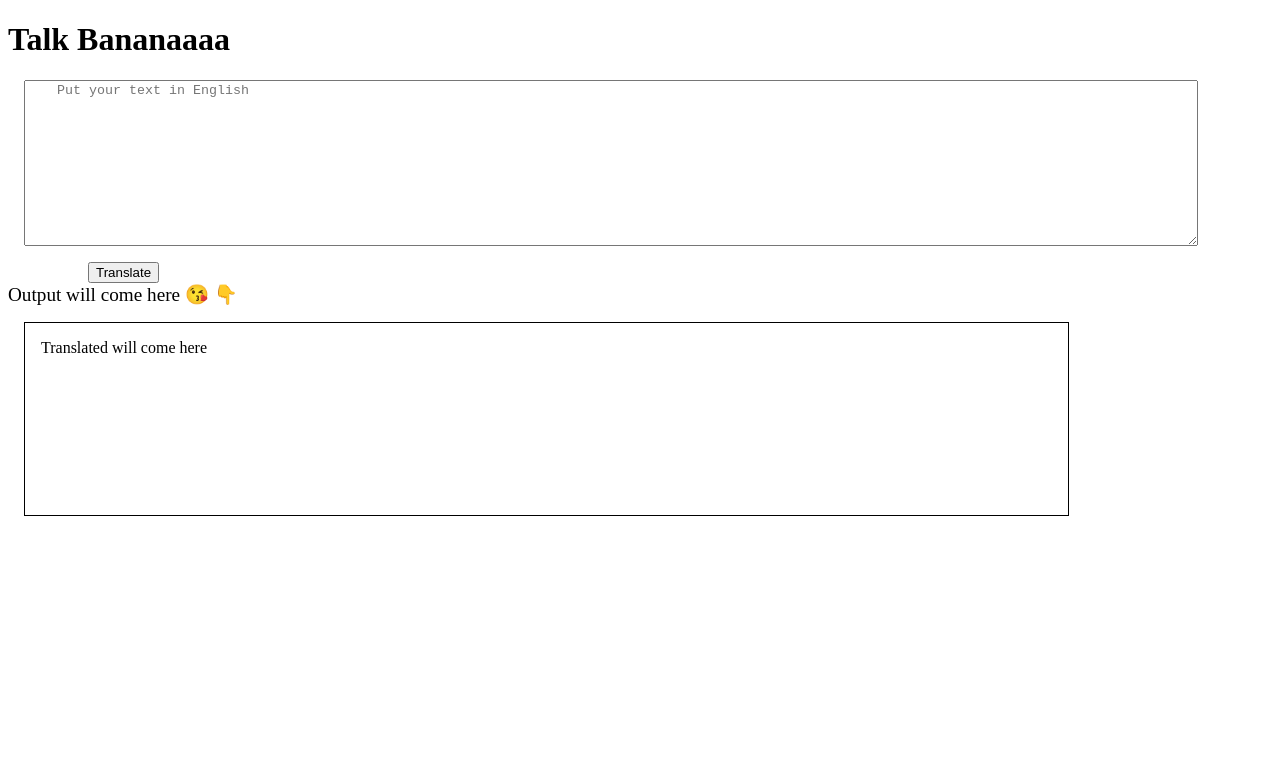
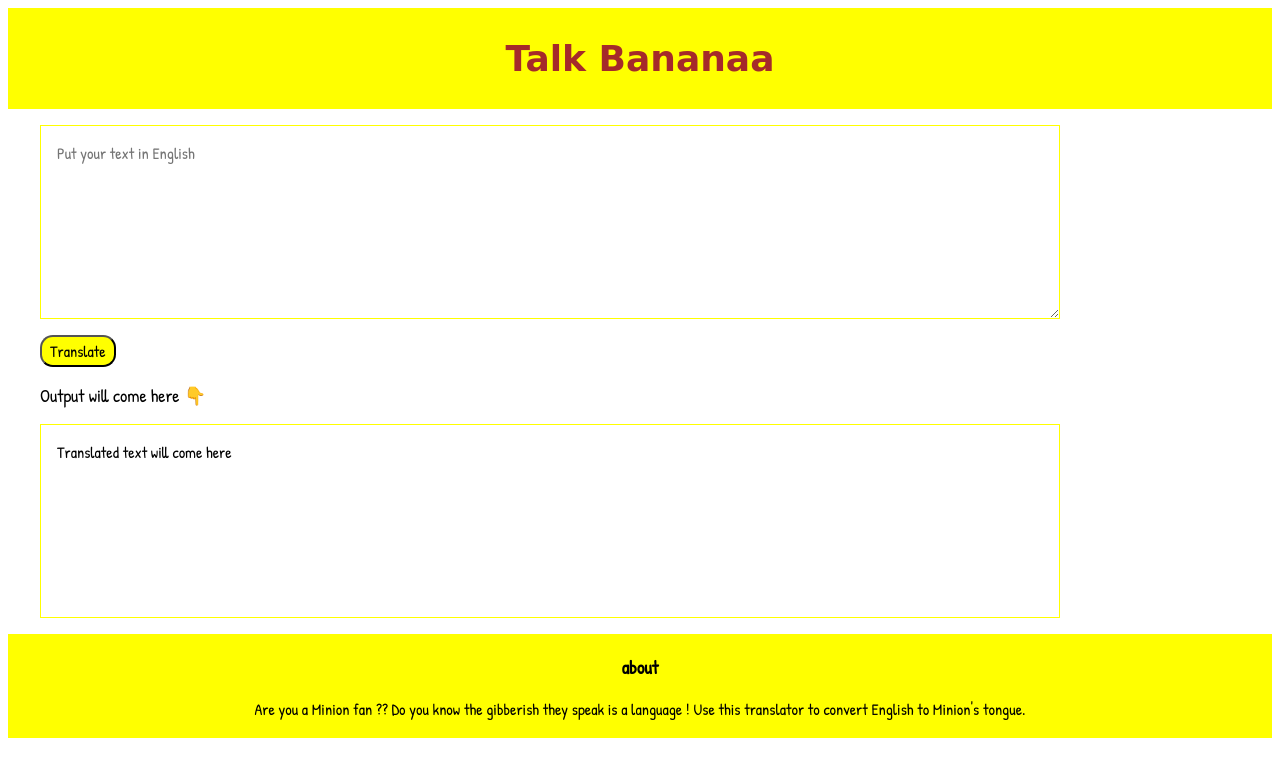
Before and after one commit to OpenSourcePundit/MK6-NeogCamp_lesson4_bananaSpeak, a plain HTML site: page index.html in a window 1280 px wide. Drawn offline with Linux system fonts and the light colour scheme; a web font is replaced by a local one.

Commit message:
style: css file added
css file added , beautified the page.

```diff
--- a/index.html
+++ b/index.html
@@ -5,38 +5,27 @@
     <meta http-equiv="X-UA-Compatible" content="IE=edge">
     <meta name="viewport" content="width=device-width, initial-scale=1.0">
     <title>Banana Speaks</title>
+    <link rel="stylesheet" href="styles.css">
 </head>
 
 <body>
-<style>
-    textarea{
-        display:block;
-        width: 90%;
-        height: 20vh;
-        margin: 1rem;
-        padding-left: 2rem;
-        margin-left: 1rem;
-    }
-    button{
-        margin-left: 5rem;
-    }
-    #output{
-        border:1px solid black;
-        width: 80%;
-        height: 20vh;
-        margin: 1rem;
-        padding: 1rem;
-    }
-</style>
-
-
-    <h1>Talk Bananaaaa</h1>
-
+<nav class="navigation">
+    <h1>Talk Bananaa</h1>
+</nav>
+<div class="container">
     <textarea id="txtinput" placeholder="Put your text in English"></textarea>
     <button id="btn-translate">Translate</button>
-    <div style="font-size:larger">Output will come here 😘 👇</div>
-    <div id="output"> Translated will come here</div>
+
+    <div  class="container" style=" margin-left:1rem;font-size:large">Output will come here  👇</div>
+    <div id="output"> Translated text will come here</div>
+</div>
+
     <script src="app.js" type="text/javascript">
     </script>
+
+    <footer>
+        <h3>about</h3>
+        <p style="margin:1rem;">Are you a Minion fan ?? Do you know the gibberish they speak is a language ! Use this translator to convert English to Minion's tongue.</p>
+    </footer>
 </body>
 </html>
--- /dev/null
+++ b/styles.css
@@ -0,0 +1,53 @@
+@import url('https://fonts.googleapis.com/css2?family=Patrick+Hand&family=Rubik+Marker+Hatch&display=swap');
+nav{
+    font-family: 'Rubik Marker Hatch', cursive;
+}
+body{
+    font-family: 'Patrick Hand', cursive;
+}
+textarea{
+    display:block;
+    border: 1px solid yellow;
+    width: 80%;
+    height: 20vh;
+    margin: 1rem;
+    padding: 1rem;
+}
+button{
+    margin-left: 1rem;
+}
+#output{
+    border:1px solid yellow;
+    width: 80%;
+    height: 20vh;
+    margin: 1rem;
+    padding: 1rem;
+}
+
+.navigation{
+    background-color: yellow;
+    text-align: center;
+    font-size: 1.5rem;
+    color: brown;
+    padding: .01rem;
+}
+.container{
+    margin: 1rem;
+}
+#btn-translate{
+    padding: .2rem .5rem;
+    border-radius: .8rem;
+    background-color: yellow;
+    font-size: medium;
+    font-family: 'Patrick Hand', cursive;
+}
+#output,#txtinput{
+    font-family: 'Patrick Hand', cursive;
+    font-size: medium;
+}
+footer{
+    padding: .1rem;
+    background-color: yellow;
+    text-align: center;
+    font-size: medium;
+}
```
